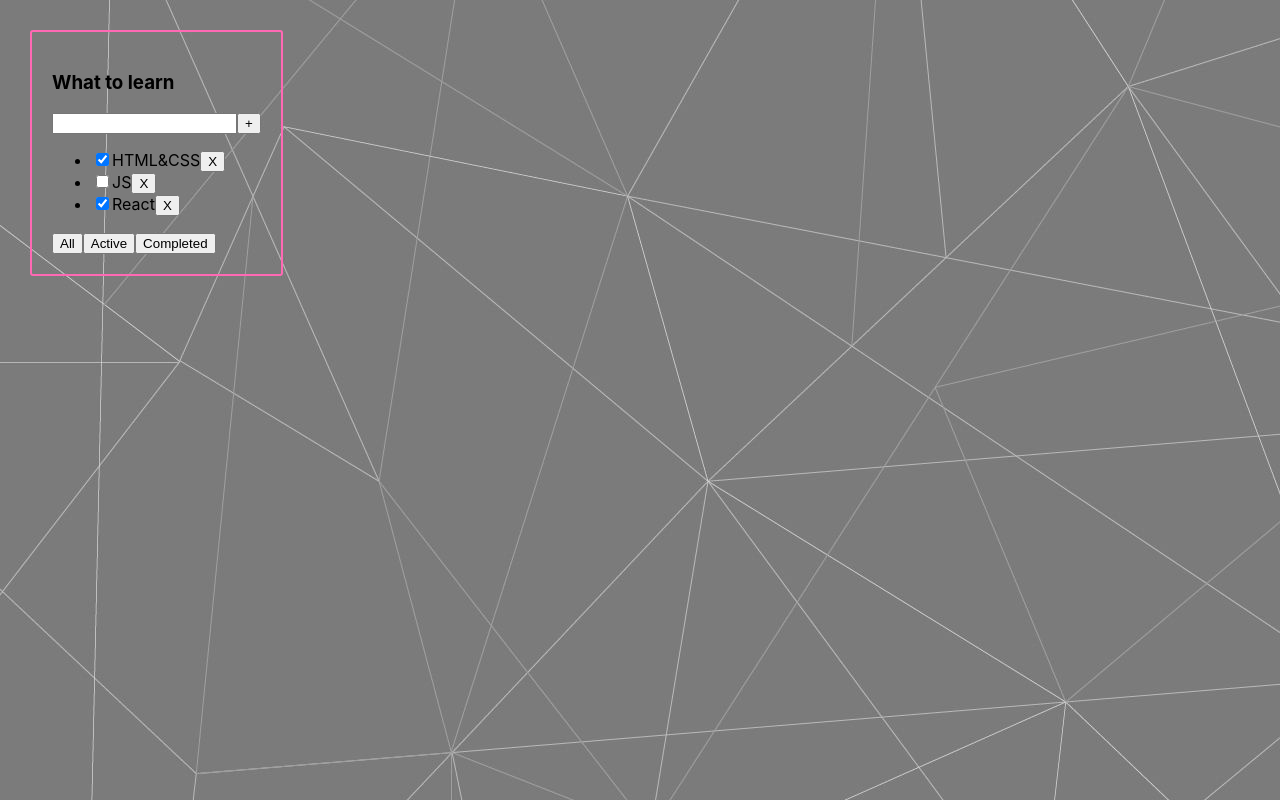
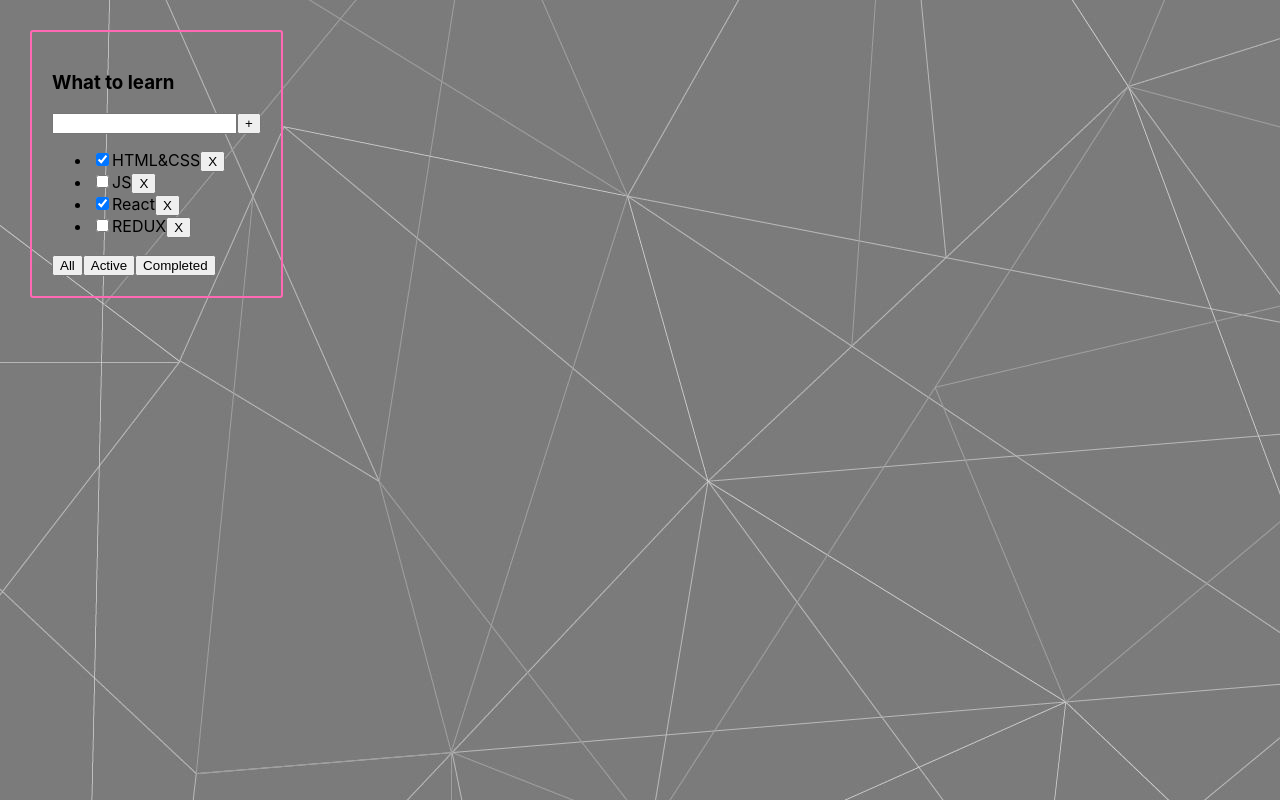
Before and after one commit to KIRYL15/Todolist-2.0, a React (Create React App) app: page / in a window 1280 px wide. Built offline with nearby package versions, Linux system fonts and the light colour scheme.

Commit message:
feat:add changeTodolistFilter function

```diff
--- a/src/App.tsx
+++ b/src/App.tsx
@@ -7,6 +7,8 @@
     title: string,
     isDone: boolean
 }
+export type FilterValueType = "all" | "active" | "completed"
+
 
 export const App = (): JSX.Element => {
 //JSX
@@ -14,16 +16,34 @@
         {id: 1, title: "HTML&CSS", isDone: true},
         {id: 2, title: "JS", isDone: false},
         {id: 3, title: "React", isDone: true},
+        {id: 4, title: "REDUX", isDone: false},
     ])
     const removeTask = (taskId: number) => {
         setTasks(tasks.filter((f) => f.id !== taskId))
     }
+    const changeTodolistFilter = (filter: FilterValueType) => {
+        setFilter(filter)
+    }
+
+    const [filter, setFilter] = useState<FilterValueType>("all")
+    let tasksForRender: Array<TasksType> = []
+    if (filter === "all") {
+        tasksForRender = tasks
+    }
+    if (filter === "active") {
+        tasksForRender = tasks.filter(t => t.isDone === false)
+    }
+    if (filter === "completed") {
+        tasksForRender = tasks.filter(t => t.isDone === true)
+    }
+
     return (
         <div className="App">
             <Todolist
                 title={'What to learn'}
-                tasks={tasks}
+                tasks={tasksForRender}
                 removeTask={removeTask}
+                changeTodolistFilter={changeTodolistFilter}
             />
         </div>
     );
--- a/src/Todolist.tsx
+++ b/src/Todolist.tsx
@@ -1,29 +1,26 @@
 import React, {FC} from 'react';
 import s from './Todolist.module.css'
-import {TasksType} from "./App";
+import {FilterValueType, TasksType} from "./App";
 
 type TodolistType = {
     title: string,
-    tasks:Array<TasksType>
-    removeTask:(taskId:number)=>void
+    tasks: Array<TasksType>
+    removeTask: (taskId: number) => void,
+    changeTodolistFilter: (filter: FilterValueType) => void
+
 }
-export const Todolist:FC<TodolistType> = (props) => {
-    const onClickButtonAll = () => {
+export const Todolist: FC<TodolistType> = (props) => {
+    const onClickButtonAll = () => props.changeTodolistFilter("all")
+    const onClickButtonActive = () => props.changeTodolistFilter("active")
+    const onClickButtonCompleted = () => props.changeTodolistFilter("completed")
 
-    }
-    const onClickButtonActive = () => {
-        console.log()
-    }
-    const onClickButtonCompleted = () => {
-
-    }
-
-    const todolistItems=props.tasks.map((m)=>{
-        return(
+    const todolistItems = props.tasks.map((m) => {
+        return (
             <li key={m.id}>
                 <input type="checkbox" checked={m.isDone}/>
                 <span>{m.title}</span>
-                <button onClick={()=>{props.removeTask(m.id)}}>X</button>
+                <button onClick={() => {
+                    props.removeTask(m.id)}}>X</button>
             </li>
         )
     })
@@ -32,8 +29,10 @@
             <h3>{props.title}</h3>
             <div>
                 <input/>
-                <button onClick={()=>{
-                    console.log(props.tasks)}}>+</button>
+                <button onClick={() => {
+                    console.log(props.tasks)
+                }}>+
+                </button>
             </div>
             <ul>
                 {todolistItems}
```
